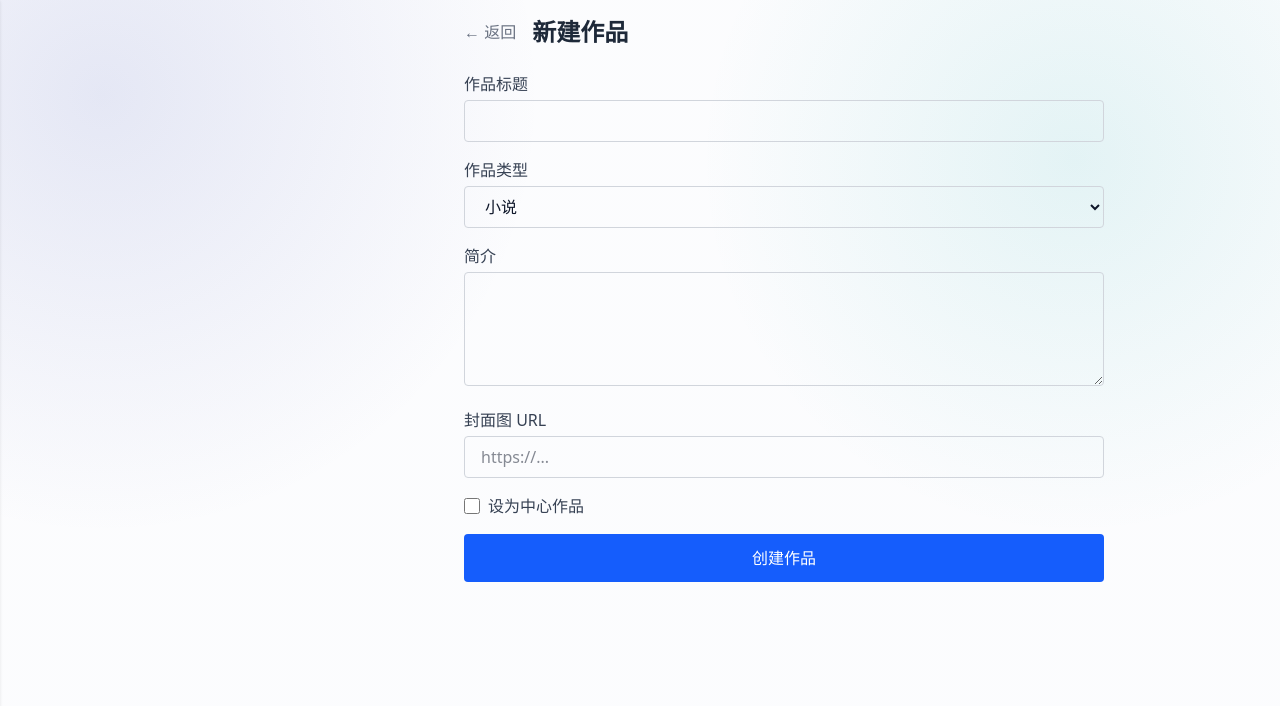
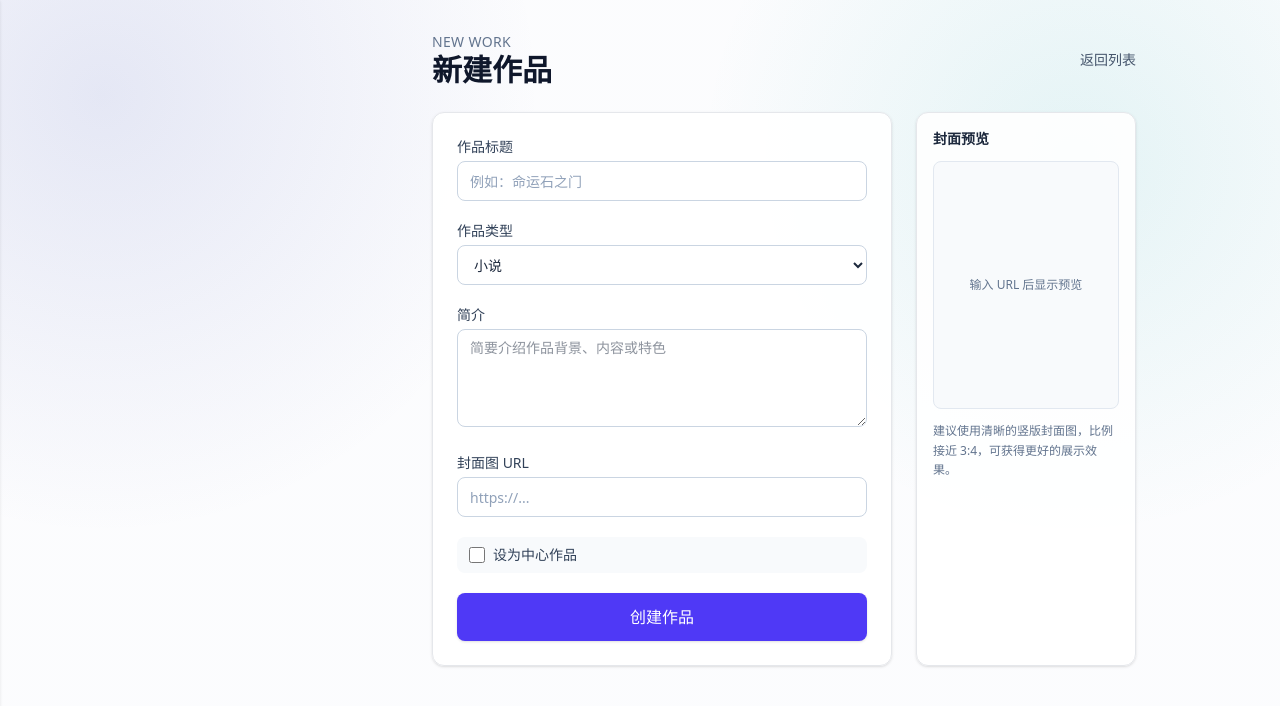
Before and after one commit to XianingY/crossover-tracker, a Next.js app: page /works/new in a window 1280 px wide. Shown: the top 706 px of the page. Built offline with nearby package versions, Linux system fonts and the light colour scheme.

Commit message:
style: polish works list and creation flows

```diff
--- a/src/app/works/new/page.tsx
+++ b/src/app/works/new/page.tsx
@@ -1,8 +1,11 @@
 'use client'
 
-import { useEffect, useState } from 'react'
+import { useState } from 'react'
 import { useRouter } from 'next/navigation'
 import Link from 'next/link'
+import { Card } from '@/components/ui/Card'
+import { Input } from '@/components/ui/Input'
+import { Button } from '@/components/ui/Button'
 
 const WORK_TYPES = [
   { value: 'novel', label: '小说' },
@@ -23,21 +26,15 @@ export default function NewWorkPage() {
     type: 'novel',
     description: '',
     coverUrl: '',
-    isCentral: false
+    isCentral: typeof window !== 'undefined' && new URLSearchParams(window.location.search).get('central') === 'true'
   })
   const [loading, setLoading] = useState(false)
-
-  useEffect(() => {
-    const params = new URLSearchParams(window.location.search)
-    const isCentral = params.get('central') === 'true'
-    if (isCentral) {
-      setForm((prev) => ({ ...prev, isCentral: true }))
-    }
-  }, [])
+  const [errorMessage, setErrorMessage] = useState('')
 
   const handleSubmit = async (e: React.FormEvent) => {
     e.preventDefault()
     setLoading(true)
+    setErrorMessage('')
 
     const res = await fetch('/api/works', {
       method: 'POST',
@@ -50,37 +47,40 @@ export default function NewWorkPage() {
     if (res.ok) {
       router.push('/works')
     } else {
-      alert(data.error || '创建失败')
+      setErrorMessage(data.error || '创建失败，请稍后重试')
     }
 
     setLoading(false)
   }
 
   return (
-    <div className="min-h-screen p-4 max-w-2xl mx-auto">
-      <header className="flex items-center gap-4 mb-6">
-        <Link href="/works" className="text-gray-500 hover:text-gray-700">← 返回</Link>
-        <h1 className="text-2xl font-bold text-gray-800">新建作品</h1>
+    <div className="mx-auto max-w-3xl px-4 py-8 md:px-8">
+      <header className="mb-6 flex items-center justify-between">
+        <div>
+          <p className="text-sm font-medium tracking-wide text-slate-500">NEW WORK</p>
+          <h1 className="text-3xl font-semibold text-slate-900">新建作品</h1>
+        </div>
+        <Link href="/works" className="text-sm font-medium text-slate-600 transition-colors hover:text-slate-900 focus-visible:outline-none focus-visible:ring-2 focus-visible:ring-indigo-500 focus-visible:ring-offset-2 rounded">返回列表</Link>
       </header>
 
-      <form onSubmit={handleSubmit} className="space-y-4">
-        <div>
-          <label className="block mb-1 font-medium text-gray-700">作品标题</label>
-          <input
+      <div className="grid gap-6 md:grid-cols-[1fr_220px]">
+        <Card className="bg-white/95">
+          <form onSubmit={handleSubmit} className="space-y-5">
+            <Input
+              label="作品标题"
               type="text"
               value={form.title}
               onChange={e => setForm({ ...form, title: e.target.value })}
-            className="w-full px-4 py-2 border border-gray-300 rounded focus:outline-none focus:ring-2 focus:ring-blue-500"
               required
+              placeholder="例如：命运石之门"
             />
-        </div>
 
             <div>
-          <label className="block mb-1 font-medium text-gray-700">作品类型</label>
+              <label className="mb-1 block text-sm font-medium text-slate-700">作品类型</label>
               <select
                 value={form.type}
                 onChange={e => setForm({ ...form, type: e.target.value })}
-            className="w-full px-4 py-2 border border-gray-300 rounded focus:outline-none focus:ring-2 focus:ring-blue-500"
+                className="h-10 w-full rounded-lg border border-slate-300 bg-white px-3 text-sm text-slate-800 focus:outline-none focus:ring-2 focus:ring-indigo-500"
               >
                 {WORK_TYPES.map(t => (
                   <option key={t.value} value={t.value}>{t.label}</option>
@@ -89,45 +89,69 @@ export default function NewWorkPage() {
             </div>
 
             <div>
-          <label className="block mb-1 font-medium text-gray-700">简介</label>
+              <label className="mb-1 block text-sm font-medium text-slate-700">简介</label>
               <textarea
                 value={form.description}
                 onChange={e => setForm({ ...form, description: e.target.value })}
-            className="w-full px-4 py-2 border border-gray-300 rounded focus:outline-none focus:ring-2 focus:ring-blue-500"
+                className="w-full rounded-lg border border-slate-300 bg-white px-3 py-2 text-sm text-slate-800 focus:outline-none focus:ring-2 focus:ring-indigo-500"
                 rows={4}
+                placeholder="简要介绍作品背景、内容或特色"
               />
             </div>
 
-        <div>
-          <label className="block mb-1 font-medium text-gray-700">封面图 URL</label>
-          <input
+            <Input
+              label="封面图 URL"
               type="url"
               value={form.coverUrl}
               onChange={e => setForm({ ...form, coverUrl: e.target.value })}
-            className="w-full px-4 py-2 border border-gray-300 rounded focus:outline-none focus:ring-2 focus:ring-blue-500"
               placeholder="https://..."
             />
-        </div>
 
-        <div className="flex items-center gap-2">
+            <label className="flex items-center gap-2 rounded-lg bg-slate-50 px-3 py-2 text-sm text-slate-700">
               <input
                 type="checkbox"
                 id="isCentral"
                 checked={form.isCentral}
                 onChange={e => setForm({ ...form, isCentral: e.target.checked })}
-            className="w-4 h-4"
+                className="h-4 w-4 rounded border-slate-300 text-indigo-600 focus:ring-indigo-500"
               />
-          <label htmlFor="isCentral" className="text-gray-700">设为中心作品</label>
-        </div>
+              设为中心作品
+            </label>
 
-        <button
+            {errorMessage && (
+              <p className="rounded-lg bg-rose-50 px-3 py-2 text-sm text-rose-600">{errorMessage}</p>
+            )}
+
+            <Button
               type="submit"
               disabled={loading}
-          className="w-full py-3 bg-blue-600 text-white rounded hover:bg-blue-700 disabled:opacity-50 transition"
+              className="w-full"
+              size="lg"
             >
               {loading ? '创建中...' : '创建作品'}
-        </button>
+            </Button>
           </form>
+        </Card>
+
+        <Card className="bg-white/90 p-4">
+          <h2 className="text-sm font-semibold text-slate-800">封面预览</h2>
+          <div className="mt-3 aspect-[3/4] overflow-hidden rounded-lg border border-slate-200 bg-slate-50">
+            {form.coverUrl ? (
+              <div
+                className="h-full w-full bg-cover bg-center"
+                style={{ backgroundImage: `url(${form.coverUrl})` }}
+                aria-label="封面预览"
+                role="img"
+              />
+            ) : (
+              <div className="flex h-full items-center justify-center text-xs text-slate-500">输入 URL 后显示预览</div>
+            )}
+          </div>
+          <p className="mt-3 text-xs leading-relaxed text-slate-500">
+            建议使用清晰的竖版封面图，比例接近 3:4，可获得更好的展示效果。
+          </p>
+        </Card>
+      </div>
     </div>
   )
 }
--- a/src/app/works/page.tsx
+++ b/src/app/works/page.tsx
@@ -2,6 +2,9 @@
 
 import { useState, useEffect } from 'react'
 import Link from 'next/link'
+import { Card } from '@/components/ui/Card'
+import { Input } from '@/components/ui/Input'
+import { Button } from '@/components/ui/Button'
 
 interface Work {
   id: string
@@ -61,30 +64,33 @@ export default function WorksPage() {
   }
 
   return (
-    <div className="min-h-screen p-4 max-w-4xl mx-auto">
-      <header className="flex items-center justify-between mb-6">
-        <h1 className="text-2xl font-bold text-gray-800">作品管理</h1>
+    <div className="mx-auto max-w-6xl px-4 py-8 md:px-8">
+      <header className="mb-6 flex flex-col gap-4 md:flex-row md:items-center md:justify-between">
+        <div>
+          <p className="text-sm font-medium tracking-wide text-slate-500">WORKS</p>
+          <h1 className="text-3xl font-semibold text-slate-900">作品管理</h1>
+          <p className="mt-1 text-sm text-slate-600">按类型筛选、搜索并维护作品库。</p>
+        </div>
         <Link
           href="/works/new"
-          className="px-4 py-2 bg-blue-600 text-white rounded hover:bg-blue-700 transition"
+          className="inline-flex items-center justify-center rounded-lg bg-indigo-600 px-4 py-2 text-sm font-medium text-white shadow-sm transition-colors hover:bg-indigo-700 focus:outline-none focus:ring-2 focus:ring-indigo-500 focus:ring-offset-2"
         >
           添加作品
         </Link>
       </header>
 
-      {/* 搜索和筛选 */}
-      <div className="flex gap-4 mb-6">
-        <input
+      <Card className="mb-6 bg-white/90 p-4">
+        <div className="grid gap-3 md:grid-cols-[1fr_220px]">
+          <Input
             type="text"
-          placeholder="搜索作品..."
+            placeholder="搜索作品标题..."
             value={search}
             onChange={e => setSearch(e.target.value)}
-          className="flex-1 px-4 py-2 border border-gray-300 rounded focus:outline-none focus:ring-2 focus:ring-blue-500"
           />
         <select
           value={typeFilter}
           onChange={e => setTypeFilter(e.target.value)}
-          className="px-4 py-2 border border-gray-300 rounded focus:outline-none focus:ring-2 focus:ring-blue-500"
+          className="h-10 rounded-lg border border-slate-300 bg-white px-3 text-sm text-slate-700 focus:outline-none focus:ring-2 focus:ring-indigo-500"
         >
           <option value="">全类型</option>
           {Object.entries(WORK_TYPE_LABELS).map(([value, label]) => (
@@ -92,60 +98,73 @@ export default function WorksPage() {
           ))}
         </select>
         </div>
+      </Card>
 
-      {/* 作品列表 */}
-      <div className="space-y-4">
+      <div className="grid gap-4">
         {works.map(work => (
-          <div
+          <Card
             key={work.id}
-            className="flex items-center justify-between p-4 bg-white rounded-lg shadow border border-gray-200"
+            className="bg-white/95 p-5"
           >
-            <div className="flex items-center gap-4">
+            <div className="flex flex-col gap-4 md:flex-row md:items-center md:justify-between">
               <div>
-                <h3 className="font-semibold text-lg text-gray-800">
-                  {work.title}
+                <div className="flex flex-wrap items-center gap-2">
+                  <h3 className="text-lg font-semibold text-slate-900">{work.title}</h3>
                   {work.isCentral && (
-                    <span className="ml-2 text-xs bg-red-500 text-white px-2 py-0.5 rounded">
-                      中心
+                    <span className="rounded-full bg-rose-100 px-2 py-0.5 text-xs font-medium text-rose-700">
+                      中心作品
                     </span>
                   )}
-                </h3>
-                <p className="text-sm text-gray-500">{WORK_TYPE_LABELS[work.type] || work.type}</p>
-                <p className="text-xs text-gray-400">
-                  联动: {work._count.connectionsFrom} 出 / {work._count.connectionsTo} 入
+                </div>
+                <p className="mt-1 text-sm text-slate-600">{WORK_TYPE_LABELS[work.type] || work.type}</p>
+                <p className="mt-1 text-xs text-slate-500">
+                  联动统计: 出向 {work._count.connectionsFrom} / 入向 {work._count.connectionsTo}
                 </p>
               </div>
-            </div>
 
-            <div className="flex gap-2">
+              <div className="flex flex-wrap gap-2">
                 {!work.isCentral && (
-                <button
+                  <Button
+                    variant="warning"
+                    size="sm"
                     onClick={() => setCentral(work.id)}
-                  className="px-3 py-1 text-sm bg-yellow-500 text-white rounded hover:bg-yellow-600 transition"
                   >
                     设为中心
-                </button>
+                  </Button>
                 )}
                 <Link
                   href={`/works/${work.id}`}
-                className="px-3 py-1 text-sm bg-blue-500 text-white rounded hover:bg-blue-600 transition"
+                  className="inline-flex items-center justify-center rounded-lg bg-indigo-600 px-3 py-1.5 text-sm font-medium text-white shadow-sm transition-colors hover:bg-indigo-700 focus-visible:outline-none focus-visible:ring-2 focus-visible:ring-indigo-500 focus-visible:ring-offset-2"
                 >
-                详情
+                  查看详情
                 </Link>
-              <button
+                <Button
+                  variant="destructive"
+                  size="sm"
                   onClick={() => handleDelete(work.id)}
-                className="px-3 py-1 text-sm bg-red-500 text-white rounded hover:bg-red-600 transition"
                 >
                   删除
-              </button>
+                </Button>
               </div>
             </div>
+          </Card>
         ))}
+      </div>
 
       {works.length === 0 && (
-          <p className="text-center text-gray-500 py-8">暂无作品</p>
+        <Card className="mt-4 border-dashed border-slate-300 bg-white/80 py-12 text-center">
+          <h3 className="text-lg font-semibold text-slate-800">暂无作品</h3>
+          <p className="mt-1 text-sm text-slate-600">先创建第一部作品，开始构建联动网络。</p>
+          <div className="mt-4">
+            <Link
+              href="/works/new"
+              className="inline-flex items-center justify-center rounded-lg bg-indigo-600 px-4 py-2 text-sm font-medium text-white shadow-sm transition-colors hover:bg-indigo-700 focus-visible:outline-none focus-visible:ring-2 focus-visible:ring-indigo-500 focus-visible:ring-offset-2"
+            >
+              创建作品
+            </Link>
+          </div>
+        </Card>
       )}
-      </div>
     </div>
   )
 }
```
Lines whose indentation alone changed are shown as unchanged.
